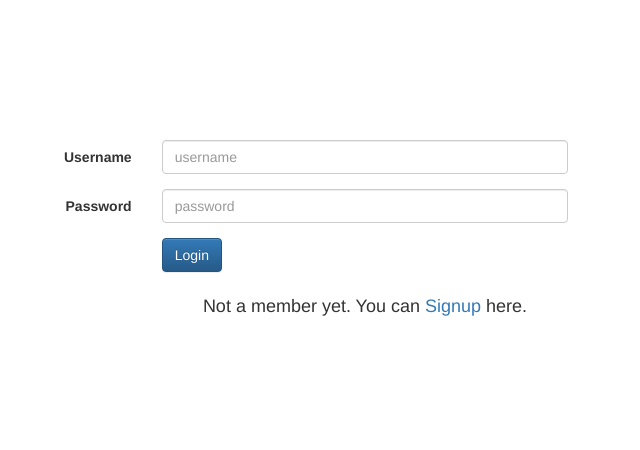
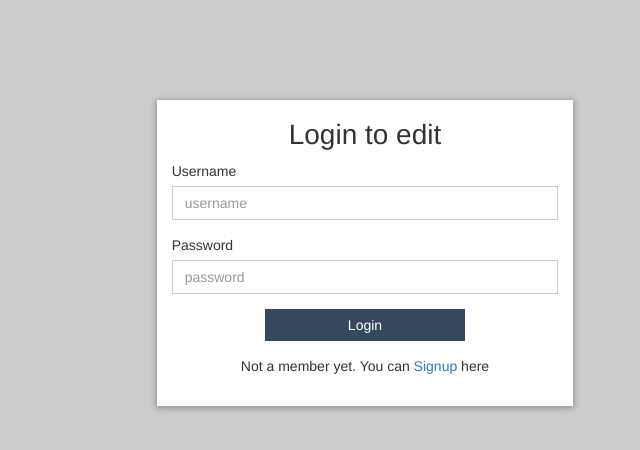
Before and after one commit to deshraj/profile-gen, a Django app: page /login in a window 1280 px wide. Shown: the top 450 px of the page, without its empty margins (275-915 px from the left). Run offline with Django 3.2, Linux system fonts and the light colour scheme; parts of the project's set-up code (start-up, migrations or seed data) failed here and were passed over; some libraries are stand-ins or nearby versions.

Commit message:
modified view of login.htm

```diff
--- a/progen/progen/templates/login.html
+++ b/progen/progen/templates/login.html
@@ -5,57 +5,64 @@
   <meta http-equiv="X-UA-Compatible" content="IE=edge">
   <meta name="viewport" content="width=device-width, initial-scale=1">
   <title>Login JSS Students</title>
-		<link href="css/bootstrap.min.css" rel="stylesheet">
-			<!-- Latest compiled and minified CSS -->
   <link rel="stylesheet" href="https://maxcdn.bootstrapcdn.com/bootstrap/3.3.1/css/bootstrap.min.css">
-
-			<!-- Optional theme -->
-			<link rel="stylesheet" href="https://maxcdn.bootstrapcdn.com/bootstrap/3.3.1/css/bootstrap-theme.min.css">
-
-			<!-- Latest compiled and minified JavaScript -->
-			<script src="https://maxcdn.bootstrapcdn.com/bootstrap/3.3.1/js/bootstrap.min.js"></script>
+  <style>
+    .form-control,.form-control:focus,.btn{
+      border-radius:0;
+      box-shadow:none;
+    }
+    label{
+      font-weight:300;
+    }
+    .row{
+      margin:0;
+    }
+    .loginContainer{
+      background-color: #fff;
+      box-shadow: 0px 1px 6px 1px rgba(0, 0, 0, 0.3);
+      margin-top:8%;
+      padding-top:20px;
+      padding-bottom:20px;
+    }
+    .loginContainer h1{
+      font-size:2em;
+      margin-top:0;
+    }
+    .btn{
+      background:#34495E;
+      border:0;
+      display:block;
+      width:100%;
+      max-width:200px;
+      margin:auto;
+    }
+    body{
+      background:#ccc;
+    }
+  </style>
 </head>
 <body>
-      <form class="form-horizontal" method="post" action="">
+  <section class="container-fluid">
+    <div class="row">
+      <div class="col-sm-4 col-sm-offset-4 loginContainer">
+        <h1 class="text-center">Login to edit</h1>
+        <form role="form" method="post" action="">
           {% csrf_token %}
-    <fieldset>
-    <!-- Form Name -->
-    <!-- Text input-->
           <div class="form-group">
-    <br><br><br><br><br><br><br>
-      <label class="col-md-4 control-label" for="username">Username</label>
-      <div class="col-md-4">
-      <input id="username" name="username" type="text" placeholder="username" class="form-control input-md" required="">
-
+            <label class="control-label" for="username">Username</label>
+            <input id="username" name="username" type="text" placeholder="username" class="form-control input-md" required>
+          </div>
+          <div class="form-group">
+            <label class="control-label" for="password">Password</label>
+            <input id="password" name="password" type="password" placeholder="password" class="form-control input-md" required="">
+          </div>
+          <div class="form-group">
+            <input type="submit" class="btn btn-primary" value="Login">
+          </div>
+        </form>
+        <p class="text-center">Not a member yet. You can <a href="/register">Signup</a> here</p>
       </div>
     </div>
-
-    <!-- Password input-->
-    <div class="form-group">
-      <label class="col-md-4 control-label" for="password">Password</label>
-      <div class="col-md-4">
-        <input id="password" name="password" type="password" placeholder="password" class="form-control input-md" required="">
-
-      </div>
-    </div>
-
-    <!-- Button -->
-    <div class="form-group">
-      <label class="col-md-4 control-label" for="submitBtn"></label>
-      <div class="col-md-4">
-        <button id="submitBtn" name="submitBtn" type="submit" class="btn btn-primary">Login</button>
-      </div>
-    </div>
-
-    </fieldset>
-    </form>
-    <div>
-      <h4><center>Not a member yet. You can <a href="/register"> Signup </a> here.</center></h4>
-    </div>
-
-		<!-- jQuery (necessary for Bootstrap's JavaScript plugins) -->
-		<script src="https://ajax.googleapis.com/ajax/libs/jquery/1.11.1/jquery.min.js"></script>
-		<!-- Include all compiled plugins (below), or include individual files as needed -->
-		<script src="js/bootstrap.min.js"></script>
+  </section>
 </body>
 </html>
```
Lines whose indentation alone changed are shown as unchanged.
